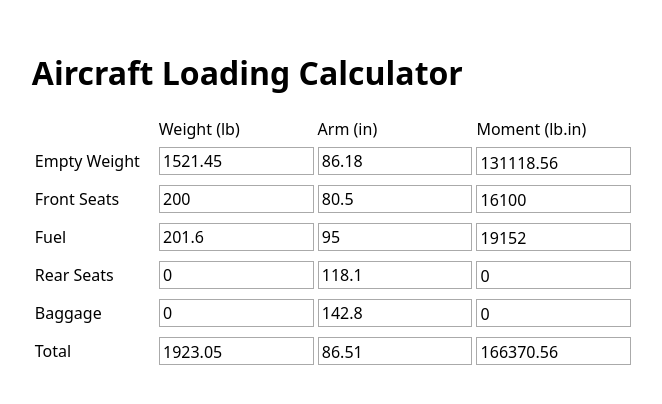
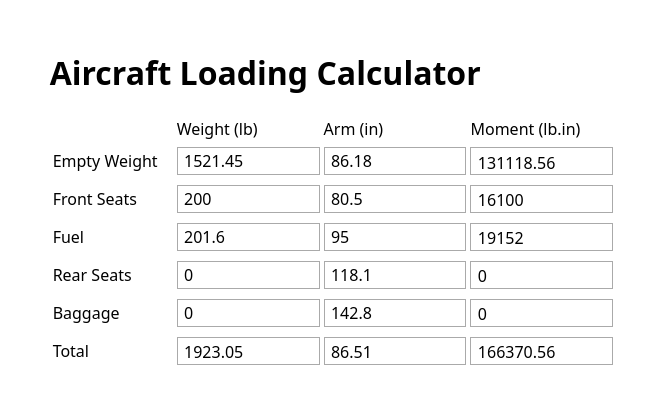
Before and after one commit to zachjensz/aircraft-loading, a SvelteKit app: page / in a window 1280 px wide. Shown: the part 200-604 px from the top of the page, without its empty margins (307-969 px from the left). Built offline with nearby package versions, Linux system fonts and the light colour scheme.

Commit message:
Increased padding and decreased with of fields

```diff
--- a/src/routes/+page.svelte
+++ b/src/routes/+page.svelte
@@ -74,9 +74,9 @@
 	output {
 		all: unset;
 		display: block;
-		width: 16ch;
+		width: 14ch;
 		height: 1.2em;
-		padding: 0.2em;
+		padding: 0.2em 0.4em;
 		margin-block: 0.2em;
 		border: 1px solid #aaa;
 	}
```
